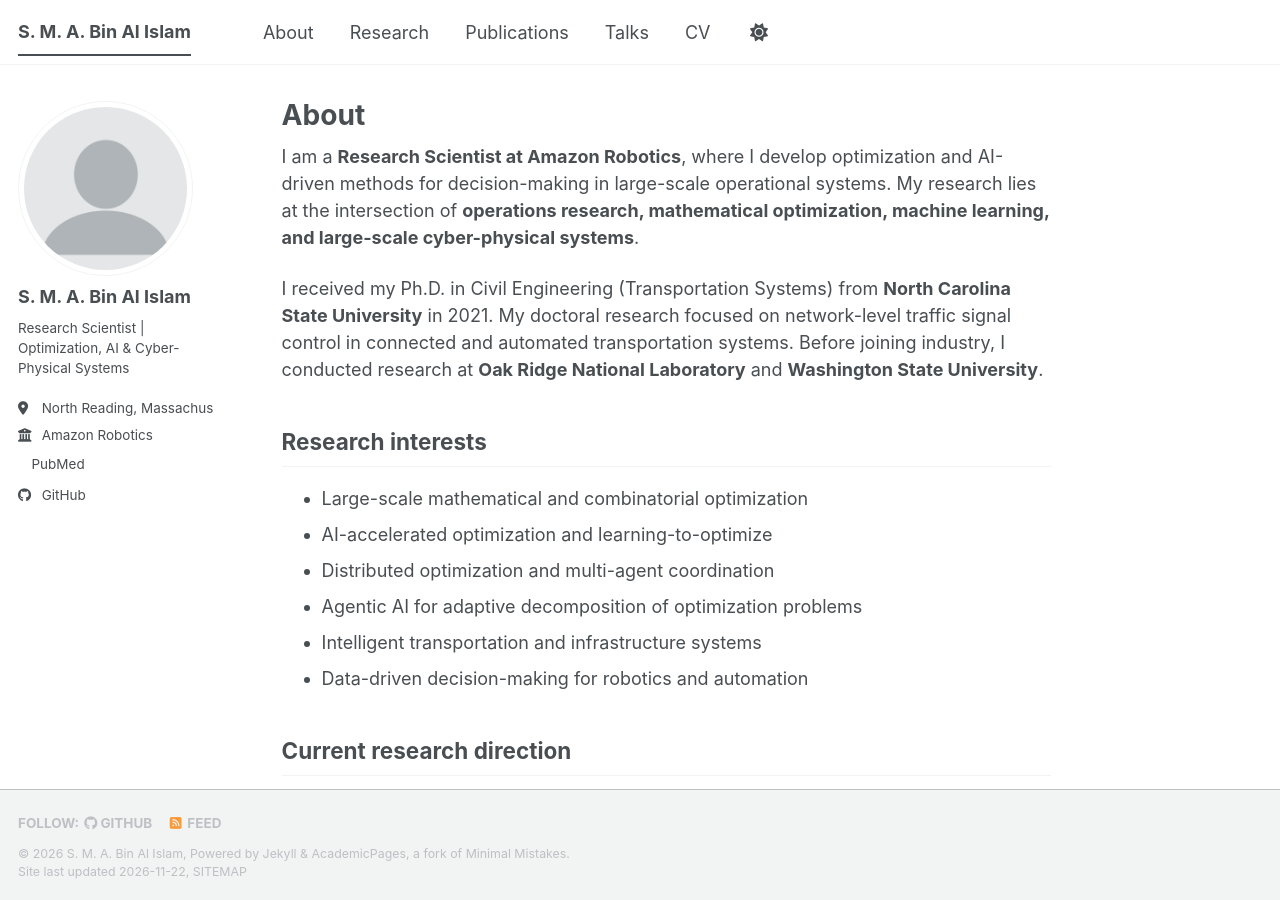
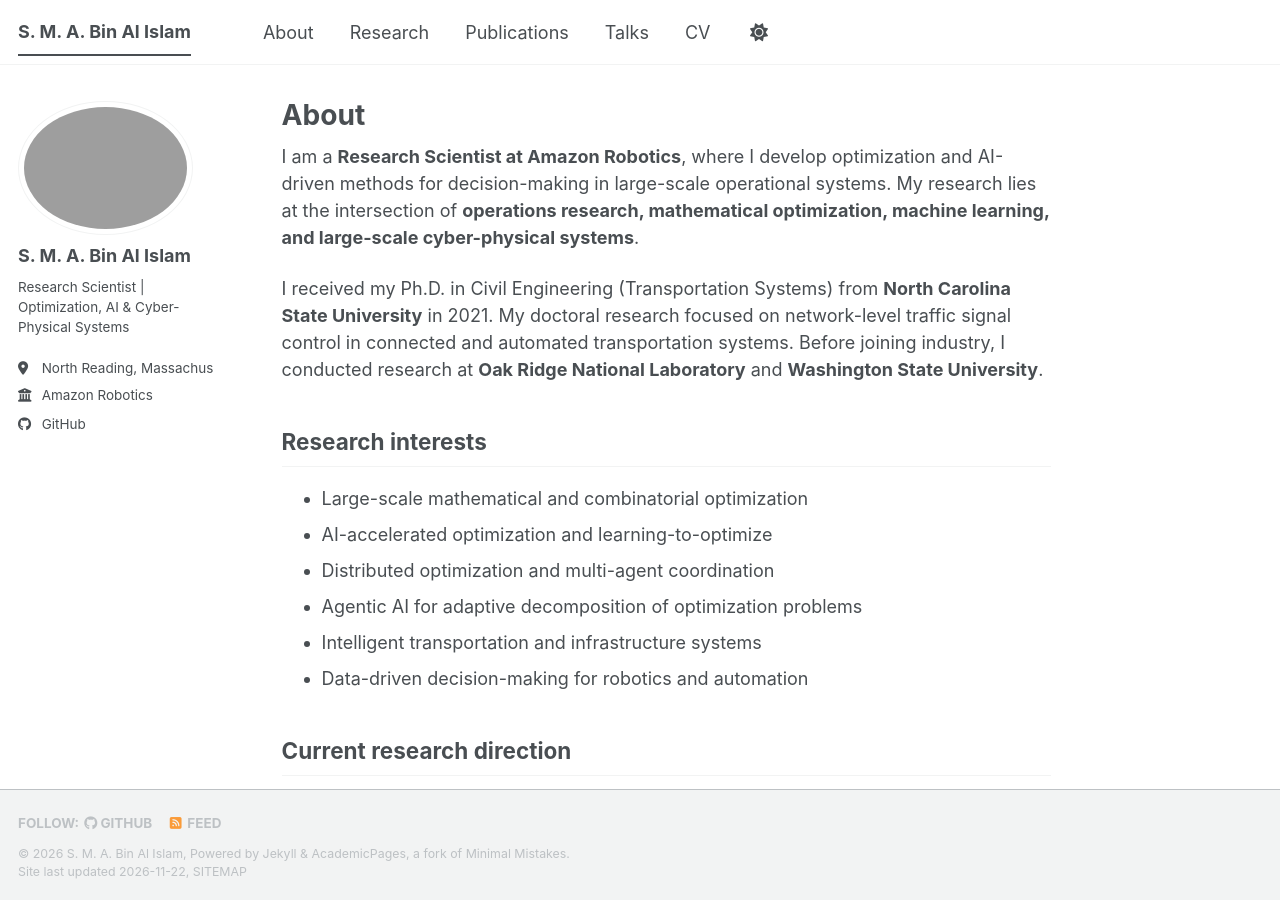
Before and after one commit to opu175/sislam175.github.io, a Jekyll site: the page built from _pages/about.md, in a window 1280 px wide and 900 px high. Built offline with Jekyll 4.4.1, drawn with Linux system fonts in a browser that asks for light colours; a script bundle is joined from its source files by our own code; a style sheet for code colours, icons or effects is not loaded.

Commit message:
Remove unused template profile metadata

```diff
--- a/_config.yml
+++ b/_config.yml
@@ -23,7 +23,7 @@ repository               : "opu175/sislam175.github.io"
 #               Additional customization can be done by editing /_includes/author-profile.html
 author:
   # Biographic information
-  avatar           : "profile.png"
+  avatar           :
   name             : "S. M. A. Bin Al Islam"
   pronouns         : # example: "she/her"
   bio              : "Research Scientist | Optimization, AI & Cyber-Physical Systems"
@@ -41,7 +41,7 @@ author:
   orcid            :
   semantic         : # URL
   ssrn             : # URL
-  pubmed           : "https://www.ncbi.nlm.nih.gov/pubmed/?term=john+snow"
+  pubmed           :
   researchgate     : # URL
   scopus           : # URL
   zotero           : # URL
```
